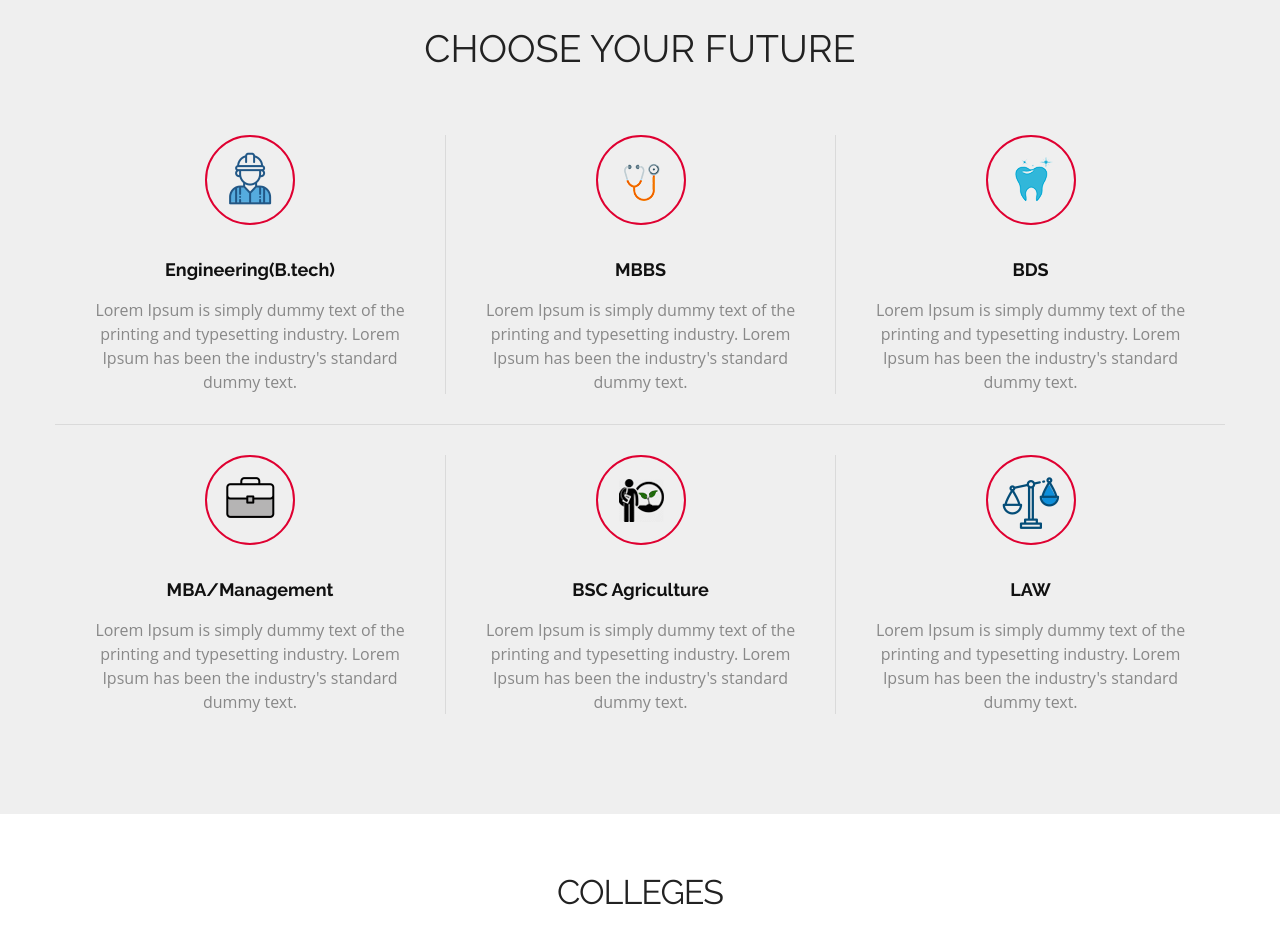
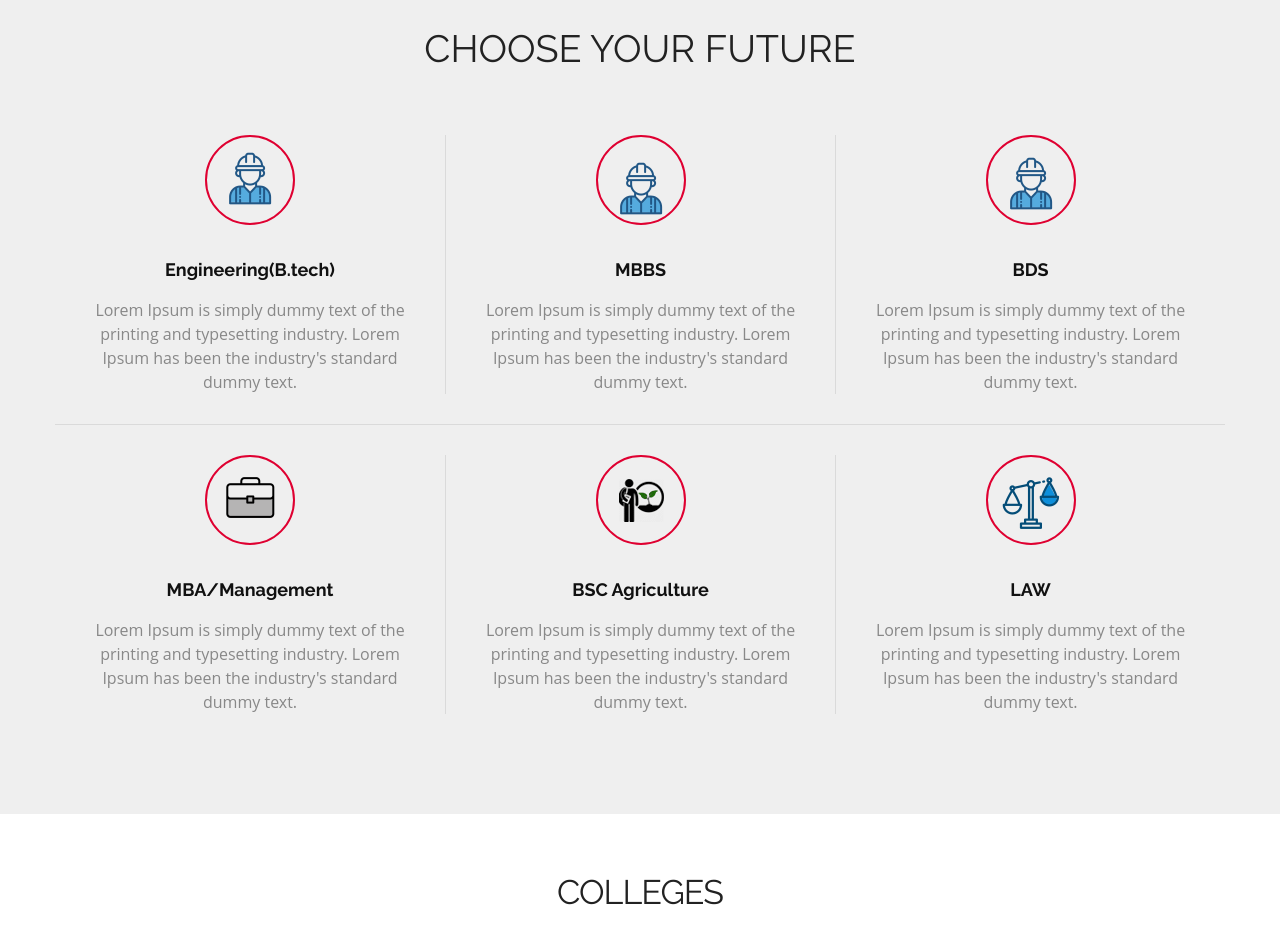
Before and after one commit to bbiijjeett/web-template-multi-purpose-councelling-agency, a plain HTML site: page index.html in a window 1280 px wide. Shown: the part 1340-2273 px from the top of the page. Drawn offline with Linux system fonts and the light colour scheme.

Commit message:
Update index.html

```diff
--- a/index.html
+++ b/index.html
@@ -109,14 +109,14 @@
         </div>
         <div class="col-lg-4 borderLeft">
           <div class="service_block">
-            <div class="service_icon icon2  delay-03s animated wow zoomIn"> <span><img class="fa" style="padding-top: 25px;" src="img/mbbs.png"></span> </div>
+            <div class="service_icon icon2  delay-03s animated wow zoomIn"> <span><img class="fa" style="padding-top: 25px;" src="img/btech.png"></span> </div>
             <h3 class="animated fadeInUp wow">MBBS</h3>
             <p class="animated fadeInDown wow">Lorem Ipsum is simply dummy text of the printing and typesetting industry. Lorem Ipsum has been the industry's standard dummy text.</p>
           </div>
         </div>
         <div class="col-lg-4 borderLeft">
           <div class="service_block">
-            <div class="service_icon icon3  delay-03s animated wow zoomIn"> <span><img class="fa" style="padding-top: 20px;" src="img/bds.png"></span> </div>
+            <div class="service_icon icon3  delay-03s animated wow zoomIn"> <span><img class="fa" style="padding-top: 20px;" src="img/btech.png"></span> </div>
             <h3 class="animated fadeInUp wow">BDS</h3>
             <p class="animated fadeInDown wow">Lorem Ipsum is simply dummy text of the printing and typesetting industry. Lorem Ipsum has been the industry's standard dummy text.</p>
           </div>
```
